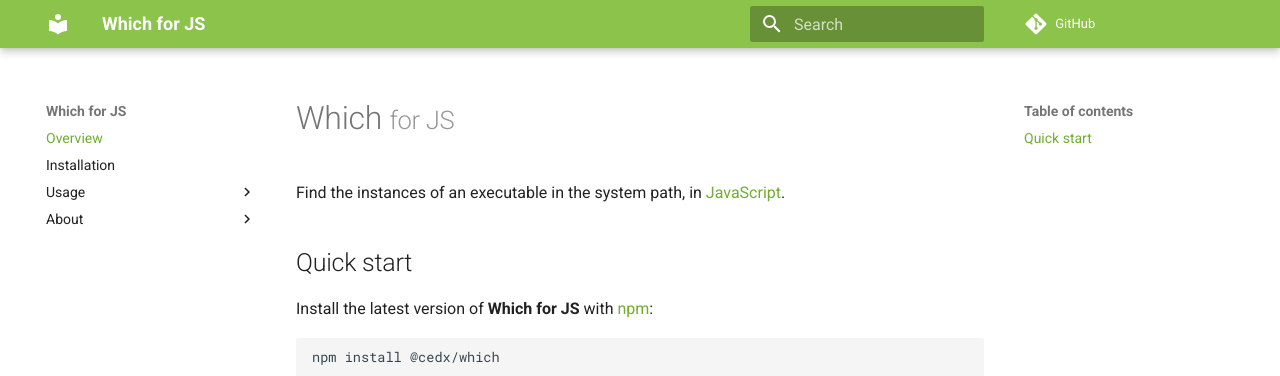
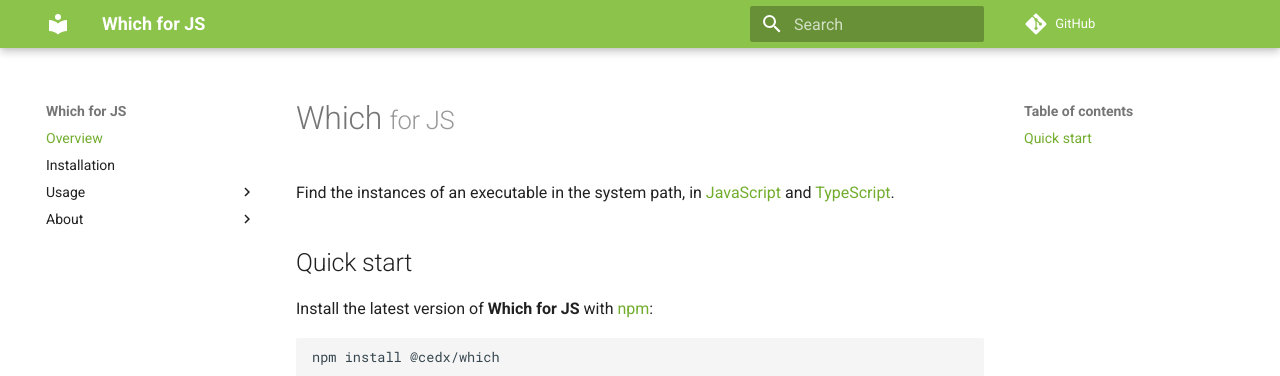
Before and after one commit to cedx/which.js, an MkDocs documentation site: the page built from doc/index.md, in a window 1280 px wide. Shown: the top 376 px of the page. Built offline with MkDocs 1.6.1 and Material for MkDocs 9.7.7, drawn with Linux system fonts in a browser that asks for light colours; comment, search, counter and statistics services are not loaded; old or Windows-style settings are respelled for this version of MkDocs.

```diff
--- a/doc/index.md
+++ b/doc/index.md
@@ -1,5 +1,6 @@
 # Which <small>for JS</small>
-Find the instances of an executable in the system path, in [JavaScript](https://developer.mozilla.org/en-US/docs/Web/JavaScript).
+Find the instances of an executable in the system path,
+in [JavaScript](https://developer.mozilla.org/en-US/docs/Web/JavaScript) and [TypeScript](https://www.typescriptlang.org).
 
 ## Quick start
 Install the latest version of **Which for JS** with [npm](https://www.npmjs.com):
```
Also changed, not shown: README.md (+1 -1 lines).
